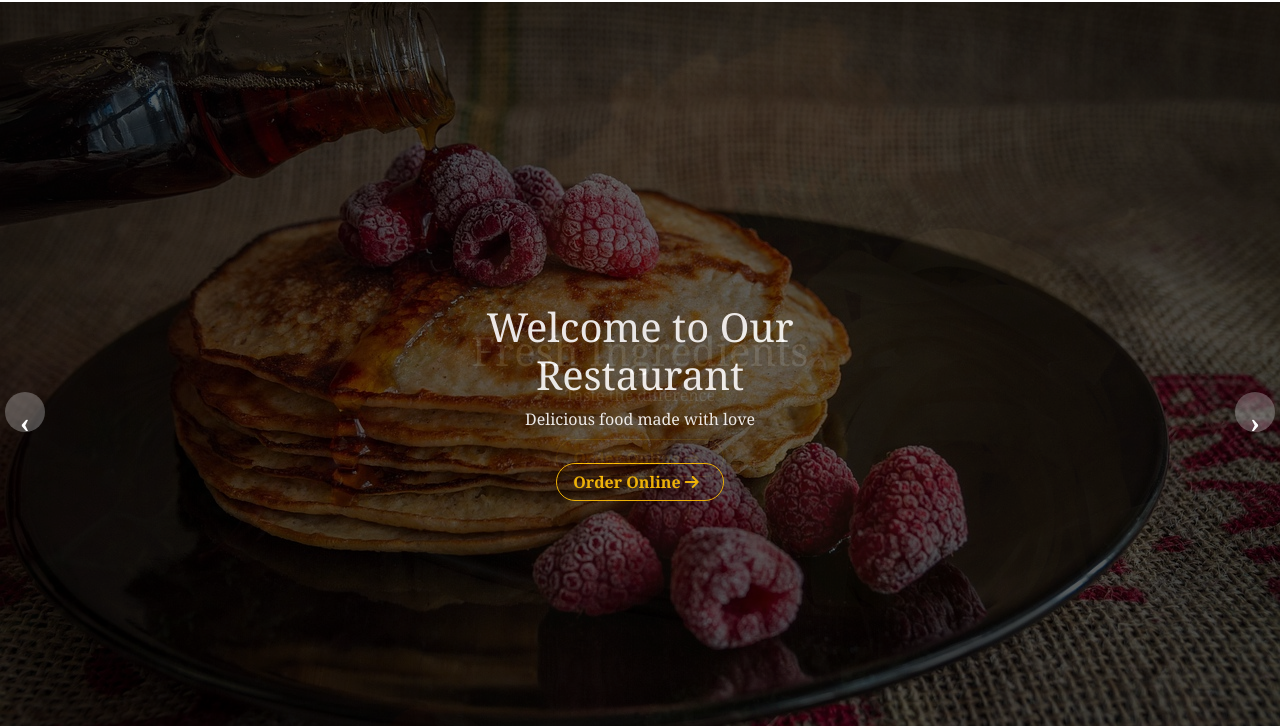
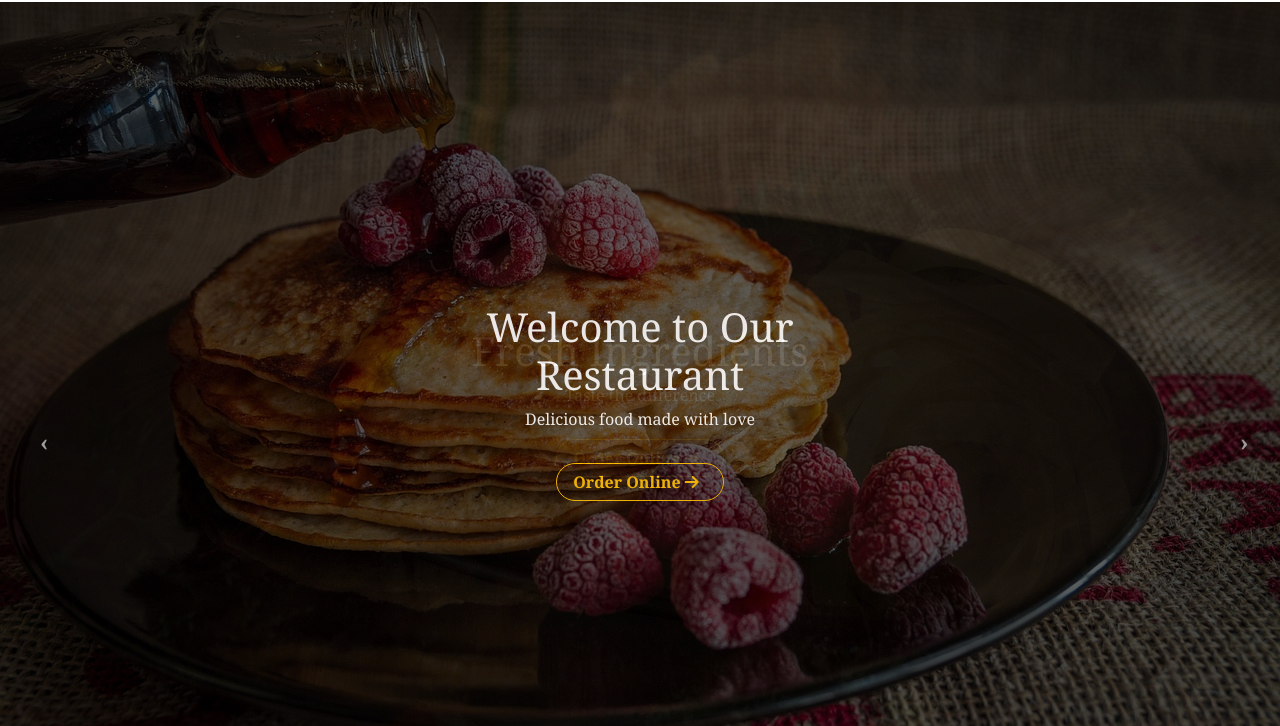
Before and after one commit to Ashwinos/restaurant-web, a plain HTML site: page index.html in a window 1280 px wide. Shown: the part 74-800 px from the top of the page. Drawn offline with nearby package versions, Linux system fonts and the light colour scheme; some packages are replaced by stand-ins of ours; a script that the page names is missing.

Commit message:
added changes in style

```diff
--- a/assets/styles/style.css
+++ b/assets/styles/style.css
@@ -59,7 +59,6 @@
 }
 
 .owl-carousel .owl-nav .owl-prev {
-    background: rgba(255, 255, 255, 0.5);
     color: #fff;
     border: none;
     padding: 10px 15px;
@@ -67,31 +66,22 @@
 
 }
 
-.owl-carousel .owl-nav button:hover {
-    background: rgba(0,0,0,0.8);
-}
+
 
 .owl-carousel .owl-nav button.owl-prev,
 .owl-carousel .owl-nav button.owl-next {
-    width: 40px;
-    height: 40px;
-   background: rgba(229, 229, 229, 0.3) !important;
-    color: #ffffff; /* arrow color */
+    width: 0px;
+    height: 0px;
+    color: #9e9e9e; /* arrow color */
     border: none;
     border-radius: 50%;
-    font-size: 28px; /* bigger arrow */
+    font-size: 24px; /* bigger arrow */
     font-weight: bold;
     line-height: 60px;
-    text-align: center;
+    margin: 40px;
     transition: 0.3s;
 }
 
-/* hover effect */
-.owl-carousel .owl-nav button.owl-prev:hover,
-.owl-carousel .owl-nav button.owl-next:hover {
-    background: rgba(255, 193, 7, 1);
-    color: #fff;
-}
 
 .youtube{
      border-radius: 30px;
```
